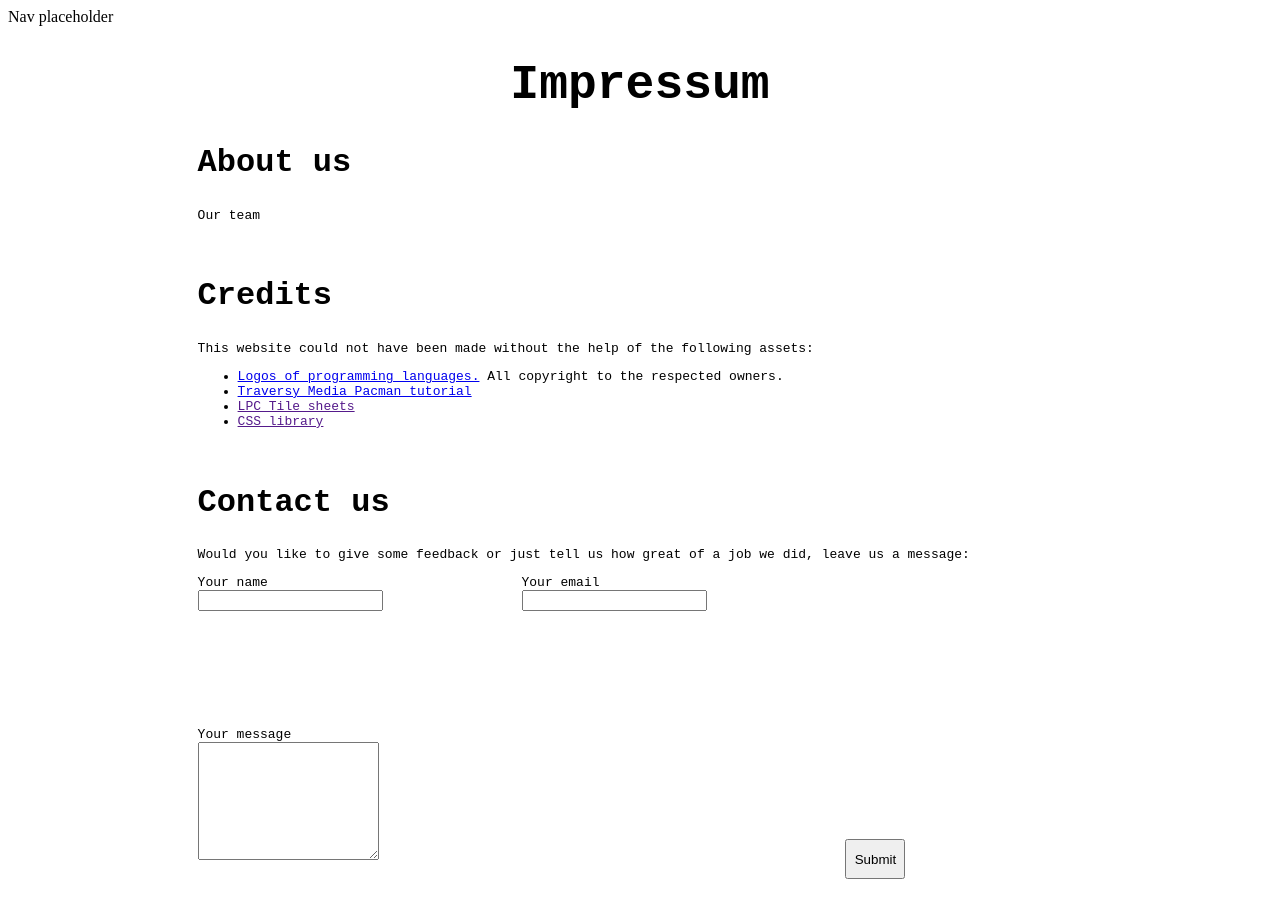
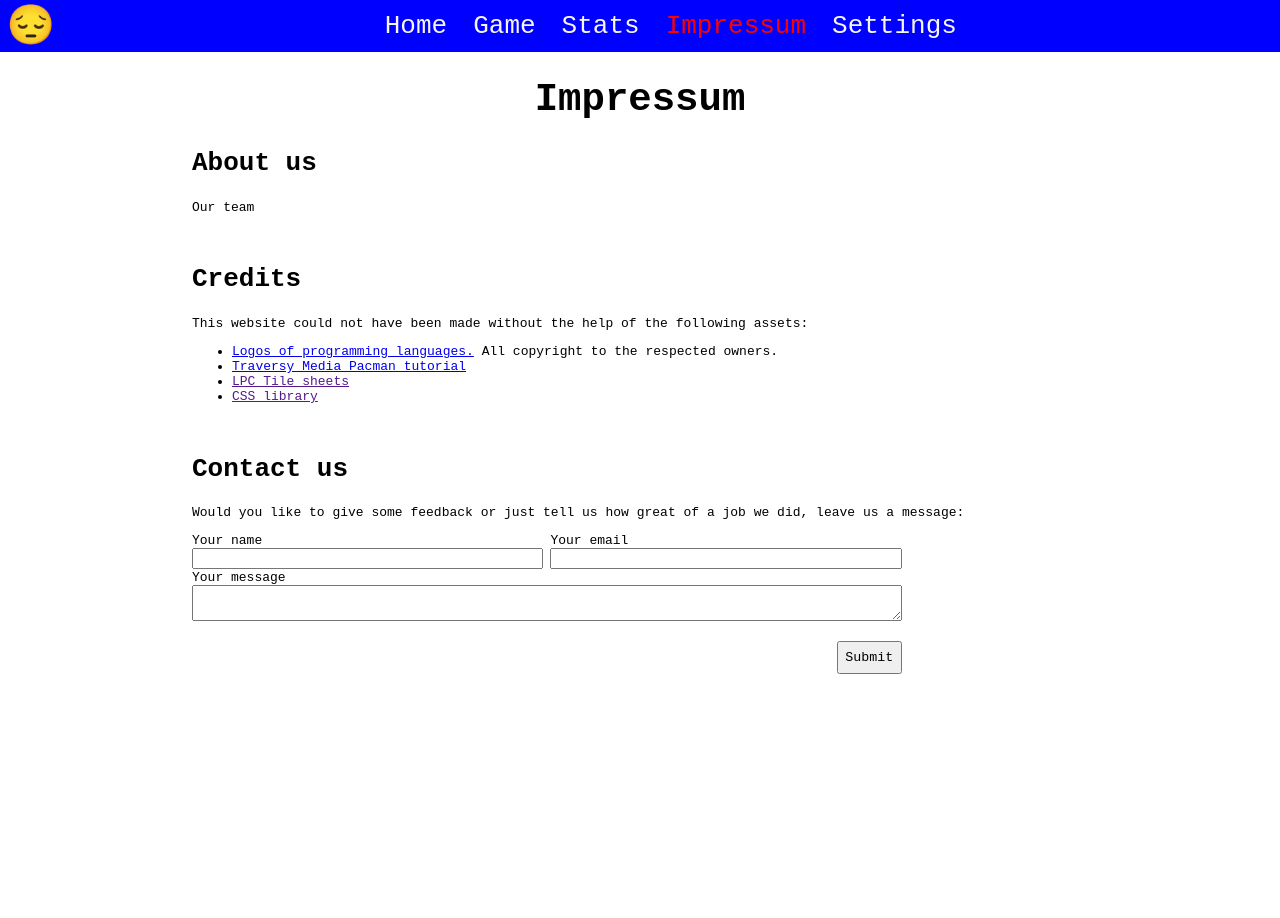
Before and after one commit to RvVelthuijsen/cringe-game, a plain HTML site: page impressum.html in a window 1280 px wide. Shown: the top 918 px of the page. After the commit the page ends 800 px from the top, so only its background shows below. Drawn offline with Linux system fonts and the light colour scheme.

Commit message:
first draft of impressum page

```diff
--- a/impressum.html
+++ b/impressum.html
@@ -4,11 +4,30 @@
     <meta charset="UTF-8" />
     <meta http-equiv="X-UA-Compatible" content="IE=edge" />
     <meta name="viewport" content="width=device-width, initial-scale=1.0" />
-    <link rel="stylesheet" href="./styles.css" />
+    <link rel="stylesheet" href="./style.css" />
     <title>Cringe Game - Impressum</title>
   </head>
   <body>
-    <nav>Nav placeholder</nav>
+    <!-- header start -->
+    <div class="header">
+      <div class="logo-container">
+        😔
+        <!-- <img src="" alt="logo" class="logo"> -->
+      </div>
+      <div class="navbar" id="navbar">
+        <a href="./index.html">Home </a>
+        <!-- active html page gets id="active-html" for color highlighting in CSS -->
+        <a href="./game.html">Game</a>
+        <a href="./stats.html">Stats</a>
+        <a href="./impressum.html" id="active-html">Impressum</a>
+        <a href="./settings.html">Settings</a>
+      </div>
+      <div class="burger-menu" id="burger-menu">
+        <div class="burger"></div>
+        <div class="burger"></div>
+      </div>
+    </div>
+    <!-- end header -->
     <main class="main-container">
       <h1 class="main-title">Impressum</h1>
       <section class="impr-sections legal">
@@ -65,9 +84,12 @@
             <br /><br />
           </div>
           <div></div>
-          <input id="button" type="submit" value="Submit" />
+          <div id="button-cell">
+            <input id="button" type="submit" value="Submit" />
+          </div>
         </form>
       </section>
     </main>
+    <script src="header.js"></script>
   </body>
 </html>
--- a/style.css
+++ b/style.css
@@ -229,11 +229,9 @@ body {
 }
 
 @media only screen and (max-width: 600px) {
-
-
   /* start header */
 
-	.navbar {
+  .navbar {
     visibility: hidden;
     position: absolute;
     top: 4rem;
@@ -280,8 +278,8 @@ body {
     visibility: visible;
     display: flex;
   }
-    /* end header */
-    /* start home */
+  /* end header */
+  /* start home */
 
   .landing-gif-container {
     margin: 0 40rem;
@@ -372,3 +370,70 @@ td {
     margin-right: 0;
   }
 }
+
+/**********************************
+*****    IMPRESSUM PAGE       *****
+**********************************/
+
+.main-container {
+  width: 70%;
+  margin: auto;
+}
+
+.main-title {
+  font-weight: 600;
+  font-size: 3rem;
+  text-align: center;
+}
+
+.section-title {
+  font-size: 2rem;
+}
+
+.impr-sections {
+  padding-bottom: 15px;
+}
+
+.impr-par {
+  text-align: justify;
+}
+
+#contact-form {
+  width: 80%;
+  display: grid;
+  grid-template-columns: 1fr 1fr;
+  gap: 1%;
+  margin-bottom: 10%;
+}
+
+#message-field {
+  grid-column-start: 1;
+  grid-column-end: 4;
+  margin-right: 1%;
+}
+
+input,
+textarea {
+  width: 100%;
+}
+
+#button-cell {
+  position: relative;
+}
+
+#button {
+  height: 2.5rem;
+  width: 5rem;
+  position: absolute;
+  right: 0;
+}
+
+@media screen and (max-width: 600px) {
+  .main-container {
+    width: 90%;
+  }
+  .main-title {
+    font-size: 3rem;
+    text-align: left;
+  }
+}
--- a/styles.css
+++ /dev/null
@@ -1,67 +0,0 @@
-.main-container {
-  font-family: monospace;
-  width: 70%;
-  margin: auto;
-  box-sizing: border-box;
-}
-
-.main-title {
-  font-weight: 600;
-  font-size: 3rem;
-  text-align: center;
-}
-
-.section-title {
-  font-size: 2rem;
-}
-
-.impr-sections {
-  padding-bottom: 15px;
-}
-
-.impr-par {
-  text-align: justify;
-}
-
-.contact {
-  width: 100%;
-}
-
-#contact-form {
-  width: 80%;
-  display: grid;
-  grid-template: 1fr 1fr 1fr 1fr 1fr 1fr 1fr /1fr 1fr;
-}
-
-#name-field {
-  grid-area: 1 / 1 / 2 / 2;
-}
-
-#email-field {
-  grid-area: 1 / 2 / 2 / 4;
-}
-
-#message-field {
-  height: auto;
-}
-
-#message-field textarea {
-  width: auto;
-  height: 7rem;
-}
-
-#button {
-  height: 40px;
-  width: 60px;
-  align-self: flex-end;
-}
-
-@media screen and (max-width: 600px) {
-  .main-container {
-    width: 90%;
-  }
-  .main-title {
-    font-size: 3rem;
-    text-align: left;
-  }
-}
```
